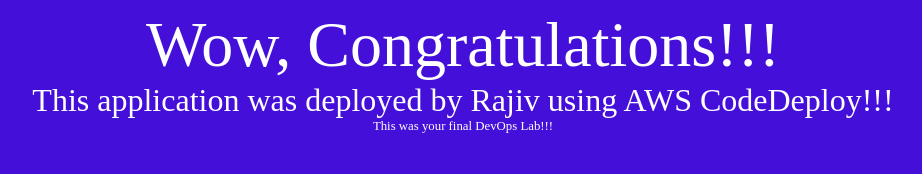
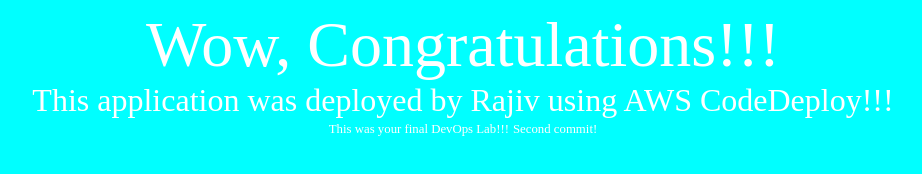
Before and after one commit to RajivPanda/Rajiv-BG, a plain HTML site: page index.html in a window 1280 px wide. Shown: the whole page, without its empty margins (177-1099 px from the left). Drawn offline with Linux system fonts and the light colour scheme.

Commit message:
Update index.html

```diff
--- a/index.html
+++ b/index.html
@@ -1,10 +1,11 @@
 <html>
 
-<body style="background-color:rgb(69, 15, 218);">
+<body style="background-color:cyan;">
     <center>
         <p1 style="font-size:5vw;color:white">Wow, Congratulations!!!</p1> <br>
         <p2 style="font-size:2.5vw;color:white">This application was deployed by Rajiv using AWS CodeDeploy!!!</p2> <br>
         <p3 style="font-size:1vw;color:white">This was your final DevOps Lab!!!</p3>
+        <p3 style="font-size:1vw;color:white">Second commit!</p3>
     </center>
 </body>
 
```
